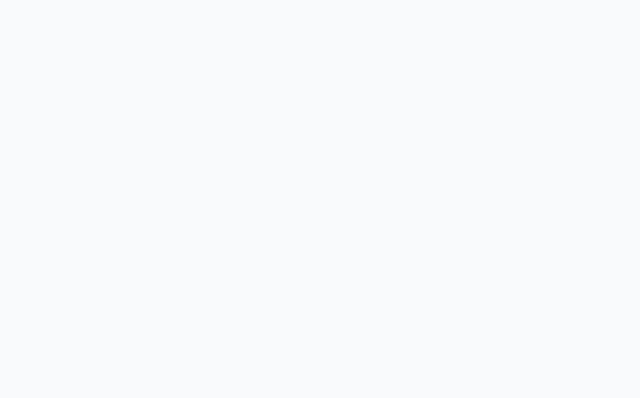
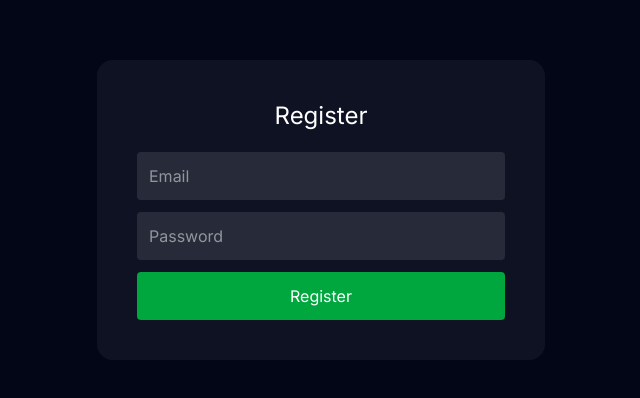
Before and after one commit to keyur3006/nk-bill, a React (Vite) app in the folder nr-foods-frontend/: page /register in a window 1280 px wide. Before the commit this address had no page. Shown: the part 190-588 px from the top of the page, without its empty margins (319-959 px from the left). Built offline with nearby package versions, Linux system fonts and the light colour scheme.

Commit message:
register page add

```diff
--- a/nr-foods-frontend/src/App.tsx
+++ b/nr-foods-frontend/src/App.tsx
@@ -4,6 +4,7 @@ import { Toaster } from "react-hot-toast";
 // 🔐 Admin Pages
 import AdminPage from "./pages/AdminPage";
 import Login from "./pages/Login";
+import Register from "./pages/Register";
 import Dashboard from "./pages/Dashboard";
 import ProtectedRoute from "./components/ProtectedRoute";
 import Customers from "./pages/Customers";
@@ -31,6 +32,7 @@ function App() {
         <Route path="/about" element={<About />} />
         <Route path="/contact" element={<Contact />} />
         <Route path="/login" element={<Login />} />
+        <Route path="/register" element={<Register />} />
 
         {/* 🔐 ADMIN PANEL */}
         <Route
--- a/nr-foods-frontend/src/pages/Login.tsx
+++ b/nr-foods-frontend/src/pages/Login.tsx
@@ -47,11 +47,10 @@ const Login = () => {
       } else {
         navigate("/delivery"); // karigar mate
       }
-
     } catch (error: any) {
       toast.error(
         error.response?.data?.message || error.message || "Login failed",
-        { id: toastId }
+        { id: toastId },
       );
     } finally {
       setLoading(false);
@@ -94,6 +93,15 @@ const Login = () => {
             >
               {loading ? <Loader2 className="animate-spin" /> : "Login"}
             </button>
+            <p className="text-gray-400 text-center mt-4">
+              Don't have an account?{" "}
+              <span
+                onClick={() => navigate("/register")}
+                className="text-blue-400 cursor-pointer"
+              >
+                Register
+              </span>
+            </p>
           </div>
         </div>
       </motion.div>
--- /dev/null
+++ b/nr-foods-frontend/src/pages/Register.tsx
@@ -0,0 +1,69 @@
+import { useState } from "react";
+import api from "../utils/api";
+import { useNavigate } from "react-router-dom";
+import toast from "react-hot-toast";
+
+const Register = () => {
+  const [email, setEmail] = useState("");
+  const [password, setPassword] = useState("");
+  const [loading, setLoading] = useState(false);
+
+  const navigate = useNavigate();
+
+  const handleRegister = async () => {
+    if (!email || !password) {
+      toast.error("All fields required");
+      return;
+    }
+
+    setLoading(true);
+
+    try {
+      const res = await api.post("/auth/register", {
+        email,
+        password,
+      });
+
+      toast.success("Registered successfully");
+
+      // 👉 direct login page par mokli do
+      navigate("/login");
+
+    } catch (err: any) {
+      toast.error(err.response?.data?.message || "Register failed");
+    } finally {
+      setLoading(false);
+    }
+  };
+
+  return (
+    <div className="flex min-h-screen bg-[#020617] items-center justify-center">
+      <div className="bg-white/5 p-10 rounded-2xl w-full max-w-md">
+        <h2 className="text-white text-2xl mb-5 text-center">Register</h2>
+
+        <input
+          type="email"
+          placeholder="Email"
+          className="w-full p-3 mb-3 bg-white/10 text-white rounded"
+          onChange={(e) => setEmail(e.target.value)}
+        />
+
+        <input
+          type="password"
+          placeholder="Password"
+          className="w-full p-3 mb-3 bg-white/10 text-white rounded"
+          onChange={(e) => setPassword(e.target.value)}
+        />
+
+        <button
+          onClick={handleRegister}
+          className="w-full bg-green-600 p-3 rounded text-white"
+        >
+          {loading ? "Loading..." : "Register"}
+        </button>
+      </div>
+    </div>
+  );
+};
+
+export default Register;
```
